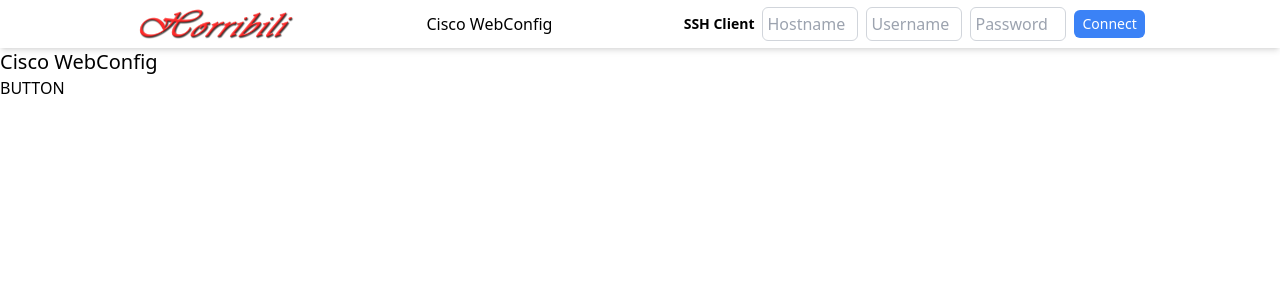
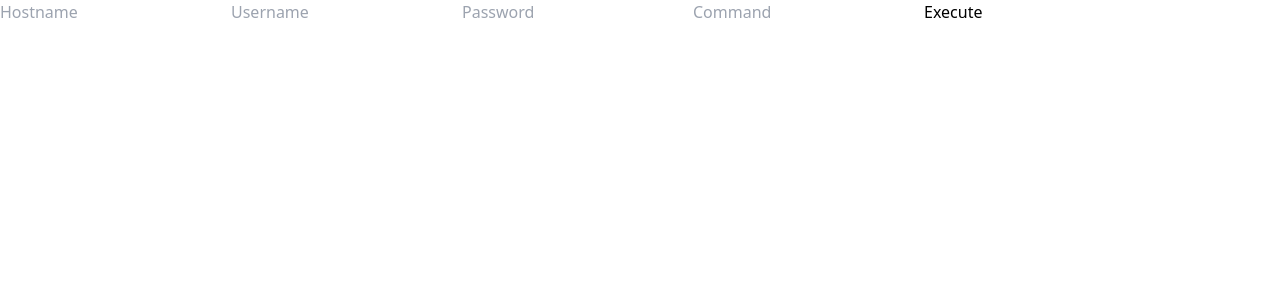
Before and after one commit to Horribili-kft/Cisco-WebConfig, a Next.js app: page / in a window 1280 px wide. Shown: the top 300 px of the page. Built offline with nearby package versions, Linux system fonts and the light colour scheme.

Commit message:
Zustand store working, navbar broken

```diff
--- a/package.json
+++ b/package.json
@@ -12,7 +12,8 @@
     "next": "15.0.2",
     "react": "19.0.0-rc-02c0e824-20241028",
     "react-dom": "19.0.0-rc-02c0e824-20241028",
-    "ssh2": "^1.16.0"
+    "ssh2": "^1.16.0",
+    "zustand": "^5.0.1"
   },
   "devDependencies": {
     "@types/node": "^20",
--- a/src/app/api/ssh/route.ts
+++ b/src/app/api/ssh/route.ts
@@ -1,88 +1,68 @@
+// app/api/ssh/route.ts
 import { NextResponse } from 'next/server';
-import { Client, ConnectConfig } from 'ssh2';
+import { Client } from 'ssh2';
 
-interface SSHResponse {
-    output?: string;
-    error?: string;
+// Utility function to establish SSH connection and run commands
+async function runSSHCommands(hostname: string, username: string, password: string, commands: string[] | undefined): Promise<string> {
+  return new Promise((resolve, reject) => {
+    const conn = new Client();
+    let result = '';
+
+    conn
+      .on('ready', () => {
+        if (!commands || commands.length === 0) {
+          // If no commands are provided or the list is empty, resolve with a connection success message
+          conn.end();
+          resolve('SSH connection established successfully, no commands to run.');
+        } else {
+          // Execute each command in the list
+          conn.exec(commands.join(' && '), (err, stream) => {
+            if (err) {
+              reject(`Error executing commands: ${err.message}`);
+              conn.end();
+              return;
             }
 
-// We accept commands as well
-async function sshConnect(hostname: string, username: string, password: string, commands?: string[]): Promise<SSHResponse> {
-    const sshClient = new Client();
-    return new Promise<SSHResponse>((resolve, reject) => {
-        sshClient.on('ready', async () => {
-            try {
-                let output = '';
-
-                // If commands are provided, execute them
-                if (commands && commands.length > 0) {
-                    output = await executeCommands(sshClient, commands);
-                } else {
-                    output = 'Connected successfully. No commands executed.';
+            stream
+              .on('data', (data: any) => {
+                result += data.toString(); // Accumulate command output
+              })
+              .on('close', () => {
+                conn.end();
+                resolve(result.trim()); // Resolve with the output
+              })
+              .stderr.on('data', (data) => {
+                reject(`SSH Error: ${data.toString()}`);
+              });
+          });
         }
-
-                resolve({ output });
-            } catch (err) {
-                reject(err); // Reject the promise on any execution error
-            } finally {
-                sshClient.end(); // Close the connection when done
-            }
-        }).connect({
+      })
+      .on('error', (err) => {
+        reject(`SSH Connection Error: ${err.message}`);
+      })
+      .connect({
         host: hostname,
-            port: 22,
-            username,
-            password,
-        } as ConnectConfig);
-
-        sshClient.on('error', (err) => {
-            reject({ error: `SSH Connection error: ${err.message}` });
+        port: 22, // Default SSH port
+        username: username,
+        password: password,
       });
   });
 }
 
-// Function to execute a list of commands
-async function executeCommands(sshClient: Client, commands: string[]): Promise<string> {
-    let allOutput = '';
+// Handle the POST request
+export async function POST(request: Request) {
+  try {
+    const { hostname, username, password, commands } = await request.json();
 
-    for (const command of commands) {
-        const output = await new Promise<string>((resolve, reject) => {
-            sshClient.exec(command, (err, stream) => {
-                if (err) {
-                    return reject(err);
+    // Validate required fields
+    if (!hostname || !username || !password) {
+      return NextResponse.json({ error: 'Missing required fields: hostname, username, password.' }, { status: 400 });
     }
 
-                let commandOutput = '';
-                stream.on('data', (data: Buffer) => {
-                    commandOutput += data.toString();
-                });
-                stream.on('close', () => {
-                    resolve(commandOutput);
-                });
-                stream.stderr.on('data', (data: Buffer) => reject(data.toString()));
-            });
-        });
-        allOutput += `\nOutput of command "${command}":\n${output}`;
-    }
-
-    return allOutput;
-}
-
-// API Route for SSH connection
-export async function POST(req: Request) {
-    try {
-        const body = await req.json(); // Get JSON body
-        const { hostname, username, password, commands } = body; // Destructure the body
-
-        // Validate input
-        if (!hostname || !username || !password) {
-            return NextResponse.json({ error: 'Missing required fields' }, { status: 400 });
-        }
-
-        // Call the sshConnect function
-        const response = await sshConnect(hostname, username, password, commands);
-        return NextResponse.json(response);
-    } catch (error) {
-        console.error('Error processing request:', error);
-        return NextResponse.json({ error: 'Failed to process request' }, { status: 500 });
+    // Run SSH commands or just establish the connection if no commands are provided
+    const output = await runSSHCommands(hostname, username, password, commands);
+    return NextResponse.json({ output });
+  } catch (error: any) {
+    return NextResponse.json({ error: error.message }, { status: 500 });
   }
 }
--- a/src/app/layout.tsx
+++ b/src/app/layout.tsx
@@ -16,7 +16,6 @@ export default function RootLayout({
   return (
     <html lang="en">
       <body>
-        <Navbar></Navbar>
 
         {children}
       </body>
--- a/src/app/page.tsx
+++ b/src/app/page.tsx
@@ -1,60 +1,72 @@
-'use client'
-import { useState } from "react";
+// components/SshConsole.tsx
+'use client';
+import { useSshStore } from '@/store/sshSlice';
+import { useEffect } from 'react';
 
-export default function Home() {
-  const [output, setOutput] = useState<string | null>(null);
-  const [error, setError] = useState<string | null>(null);
-  const [loading, setLoading] = useState(false);
+const SshConsole: React.FC = () => {
+  // Use Zustand store
+  const { input, setCommandInput, execution, executeCommands, resetExecution } = useSshStore();
 
+  const { output, error, loading } = execution; // Destructure execution state
 
-  async function handleSSHConnect() {
-    console.log('trying to connect')
-    setLoading(true);
-    setError(null);
-    setOutput(null);
-
-    try {
-      // Make a POST request to the API route
-      const response = await fetch('/api/ssh', {
-        method: 'POST',
-        headers: {
-          'Content-Type': 'application/json', // Specify content type
-        },
-        body: JSON.stringify({
-          hostname: '127.0.0.1',   // replace with actual values
-          username: 'krissssz',    // replace with actual values
-          password: '0997'         // replace with actual values
-        }),
-      });
-
-      const data = await response.json();
-
-      if (response.ok && data.output) {
-        setOutput(data.output);
-      } else {
-        setError(data.error || 'Unknown error occurred');
-      }
-    } catch (err) {
-      console.error('Fetch error:', err); // Log fetch errors
-      setError('Failed to fetch SSH data');
-    } finally {
-      setLoading(false);
-    }
-  }
+  const handleSubmit = async (e: React.FormEvent) => {
+    e.preventDefault();
+    // Execute the commands using the Zustand store
+    await executeCommands(input);
+  };
 
   return (
-    <div>
-      <h1 className="text-xl">
-        Cisco WebConfig
+    <div className="console">
+      <form onSubmit={handleSubmit}>
+        <input
+          type="text"
+          placeholder="Hostname"
+          value={input.hostname}
+          onChange={(e) => setCommandInput({ ...input, hostname: e.target.value })}
+          required
+        />
+        <input
+          type="text"
+          placeholder="Username"
+          value={input.username}
+          onChange={(e) => setCommandInput({ ...input, username: e.target.value })}
+          required
+        />
+        <input
+          type="password"
+          placeholder="Password"
+          value={input.password}
+          onChange={(e) => setCommandInput({ ...input, password: e.target.value })}
+          required
+        />
+        <input
+          type="text"
+          placeholder="Command"
+          value={input.commands.join(', ')} // Use the commands from the input
+          onChange={(e) => setCommandInput({ ...input, commands: e.target.value.split(',').map(cmd => cmd.trim()) })} // Split input for multiple commands
+          required
+        />
+        <button type="submit" disabled={loading}>
+          {loading ? 'Executing...' : 'Execute'}
+        </button>
+      </form>
 
-      </h1>
-      <button onClick={() => console.log('pressed')}>BUTTON</button>
-
-
-
-
-
-
+      <div className="output">
+        {output && (
+          <div>
+            <h3>Output:</h3>
+            <pre>{output}</pre>
+          </div>
+        )}
+        {error && (
+          <div>
+            <h3>Error:</h3>
+            <pre>{error}</pre>
+          </div>
+        )}
+      </div>
     </div>
   );
-}
+};
+
+export default SshConsole;
--- a/src/components/navbar/SSHconnection.tsx
+++ b/src/components/navbar/SSHconnection.tsx
@@ -1,44 +1,31 @@
 'use client'; // This component is a client component
 
+import { connectSSH } from '@/helpers/ssh';
 import { useState } from 'react';
+import { StateType } from '@/helpers/ssh'; // Importing the StateType
 
 const SSHClient = () => {
   const [hostname, setHostname] = useState('');
   const [username, setUsername] = useState('');
   const [password, setPassword] = useState('');
-  const [connectionStatus, setConnectionStatus] = useState<null | string>(null);
+  const [connectionStatus, setConnectionStatus] = useState<StateType>('disconnected'); // Use StateType for state
 
-  const connectSSH = async () => {
-    setConnectionStatus('Attempting to connect...');
-
-    // Send POST request to the SSH API route
+  const handleConnect = async () => {
     try {
-      const response = await fetch('/api/ssh', {
-        method: 'POST',
-        headers: {
-          'Content-Type': 'application/json',
-        },
-        body: JSON.stringify({ hostname, username, password }),
-      });
-
-      const data = await response.json();
-
-      // Check the response for success or error
-      if (response.ok) {
-        setConnectionStatus('Connected');
-      } else {
-        setConnectionStatus(`Error: ${data.error}`);
-      }
-    } catch (error: any) {
-      setConnectionStatus(`Error: ${error.message}`);
+      await connectSSH(hostname, username, password);
+    } catch (error) {
+      console.error(error);
     }
   };
 
-  // Render inputs and connection status based on connection status
+  const handleDisconnect = () => {
+    setConnectionStatus('disconnected');
+  };
+
   return (
     <div className="flex items-center space-x-2"> {/* Adjusted for horizontal layout */}
       <h1 className="text-sm font-bold">SSH Client</h1>
-      {connectionStatus !== 'Connected' ? (
+      {connectionStatus !== 'connected' ? ( // Check against 'connected'
         <>
           <input
             type="text"
@@ -62,15 +49,17 @@ const SSHClient = () => {
             className="border border-gray-300 rounded-md p-1 w-24 focus:outline-none focus:ring-2 focus:ring-blue-500"
           />
           <button
-            onClick={connectSSH}
+            onClick={handleConnect} // Updated to use handleConnect
             className="bg-blue-500 text-white py-1 px-2 rounded-md hover:bg-blue-600 transition duration-200 text-sm"
           >
             Connect
           </button>
+          <div className="text-sm text-red-500">{connectionStatus}</div>
+
         </>
       ) : (
         <>
-          <div className="text-sm">{connectionStatus}</div> {/* Adjusted for smaller text */}
+          <div className="text-sm">Connected to SSH!</div> {/* Display connection status */}
           <svg
             width="16px"
             height="16px"
@@ -93,7 +82,7 @@ const SSHClient = () => {
             </g>
           </svg>
           <button
-            onClick={() => setConnectionStatus(null)}
+            onClick={handleDisconnect} // Update to disconnected
             className="bg-blue-500 text-white py-1 px-2 rounded-md hover:bg-blue-600 transition duration-200 text-sm"
           >
             Disconnect
--- /dev/null
+++ b/src/helpers/ssh.ts
@@ -0,0 +1,39 @@
+// helpers/sshHelper.ts
+export async function executeSSHCommands(
+    hostname: string,
+    username: string,
+    password: string,
+    commands?: string[]
+  ): Promise<{ output?: string, error?: string }> {
+    try {
+      // Prepare the request body
+      const requestBody = {
+        hostname,
+        username,
+        password,
+        ...(commands && { commands }), // Include commands only if present
+      };
+
+      // Make the POST request to the API
+      const response = await fetch('/api/ssh', {
+        method: 'POST',
+        headers: {
+          'Content-Type': 'application/json',
+        },
+        body: JSON.stringify(requestBody),
+      });
+
+      // Parse the JSON response
+      const result = await response.json();
+
+      // Handle success and error cases
+      if (!response.ok) {
+        return { error: result.error || 'An unknown error occurred' };
+      }
+
+      return { output: result.output };
+    } catch (err: any) {
+      // Handle fetch or other unexpected errors
+      return { error: err.message || 'Failed to execute SSH commands' };
+    }
+  }
--- /dev/null
+++ b/src/store/sshSlice.ts
@@ -0,0 +1,71 @@
+// stores/useSshStore.ts
+import {create} from 'zustand';
+
+interface SshCommandInput {
+    hostname: string;
+    username: string;
+    password: string;
+    commands: string[];
+}
+
+interface SshExecutionState {
+    output: string | null;   // To store the command output
+    error: string | null;     // To store any errors that occur
+    loading: boolean;         // To indicate if a command is currently being executed
+}
+
+interface SshStore {
+    input: SshCommandInput;                // SSH command input state
+    execution: SshExecutionState;          // Command execution state
+    setCommandInput: (input: SshCommandInput) => void; // Action to update input
+    resetExecution: () => void;            // Action to reset execution state
+    executeCommands: (input: SshCommandInput) => Promise<void>; // Action to execute commands
+}
+
+// Create the Zustand store
+export const useSshStore = create<SshStore>((set) => ({
+    input: {
+        hostname: '',
+        username: '',
+        password: '',
+        commands: [],
+    },
+    execution: {
+        output: null,
+        error: null,
+        loading: false,
+    },
+    setCommandInput: (input) => set({ input }),
+    resetExecution: () => set({
+        execution: {
+            output: null,
+            error: null,
+            loading: false,
+        },
+    }),
+    executeCommands: async (input) => {
+        set({ execution: { loading: true, error: null, output: null } }); // Start loading
+        try {
+            // Make a fetch request to your SSH API here
+            const response = await fetch('/api/ssh', {
+                method: 'POST',
+                headers: {
+                    'Content-Type': 'application/json',
+                },
+                body: JSON.stringify(input),
+            });
+
+            const data = await response.json();
+            if (data.error) {
+                // Handle error response from API
+                set({ execution: { loading: false, error: data.error, output: null } });
+            } else {
+                // Update state with command output
+                set({ execution: { loading: false, output: data.output, error: null } });
+            }
+        } catch (error) {
+            // Handle fetch errors
+            set({ execution: { loading: false, error: error.message, output: null } });
+        }
+    },
+}));
```
Also changed, not shown: 1 other file (tests, documents, lock files or other folders). Lines whose indentation alone changed are shown as unchanged.
